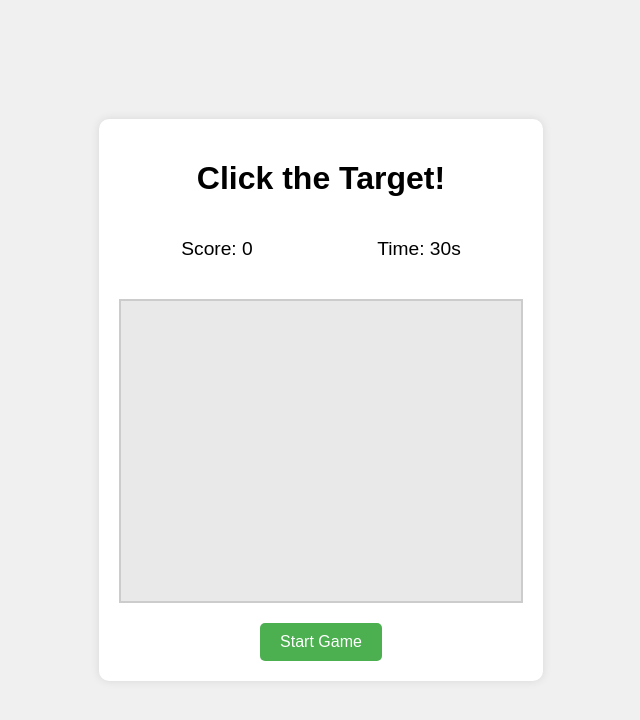
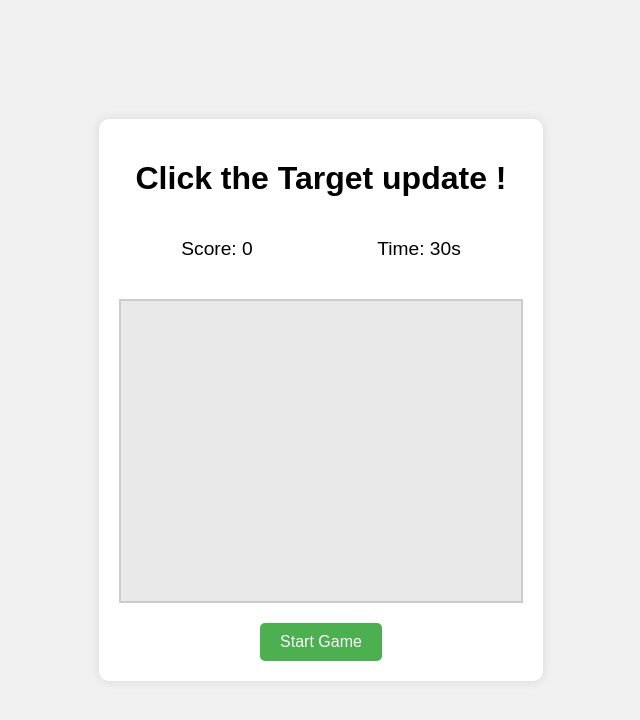
Before and after one commit to YashHedaoo/simple-game, a plain HTML site: page index.html in a window 1280 px wide. Shown: the whole page, without its empty margins (319-959 px from the left). Drawn offline with Linux system fonts and the light colour scheme.

Commit message:
Update index.html

```diff
--- a/index.html
+++ b/index.html
@@ -8,7 +8,7 @@
 </head>
 <body>
     <div class="game-container">
-        <h1>Click the Target!</h1>
+        <h1>Click the Target update !</h1>
         <div class="game-info">
             <p>Score: <span id="score">0</span></p>
             <p>Time: <span id="time">30</span>s</p>
```
